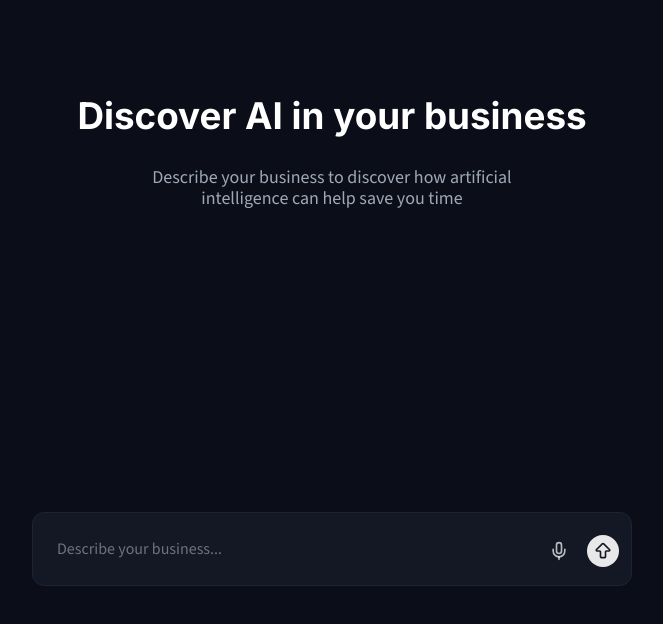
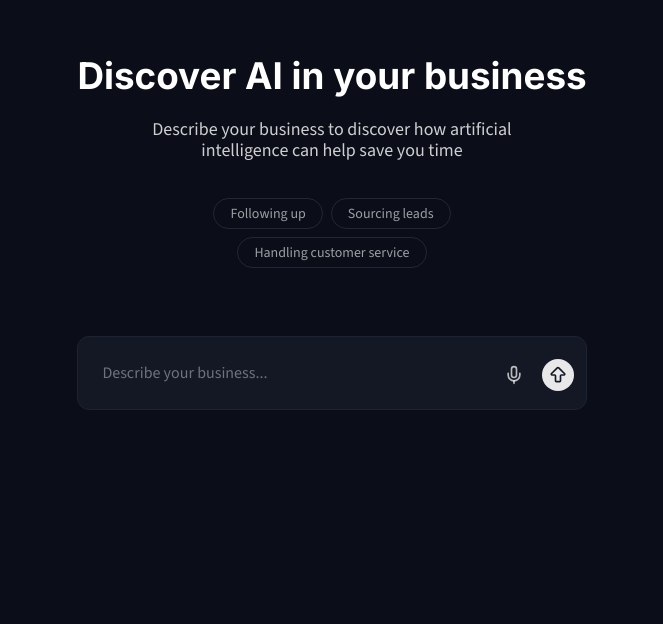
Before and after one commit to jake-harrisliston-dev/personal-ai-chatbot, a React app in the folder frontend/: page / in a window 1280 px wide. Shown: the part 166-790 px from the top of the page, without its empty margins (308-971 px from the left). Built offline with nearby package versions, Linux system fonts and the light colour scheme; the HTML template or start-up script is replaced by a standard one.

Commit message:
refactor: seperated app into components

```diff
--- a/frontend/src/App.css
+++ b/frontend/src/App.css
@@ -17,124 +17,5 @@
   justify-content: center;
   align-items: center;
   padding: 0 var(--spacing-xl);
+  height: 100%;
 }
-
-.chat-content {
-  display: flex;
-  flex-direction: column;
-  gap: var(--spacing-xxl);
-  align-items: center;
-  flex: 1;
-  justify-content: center;
-  align-items: center;
-  margin-top: 30vh;
-}
-
-/* Header Section */
-.chat-header {
-  text-align: center;
-  display: flex;
-  flex-direction: column;
-  justify-content: center;
-  align-items: center;
-  max-width: 600px;
-}
-
-.chat-header h1 {
-  font-size: var(--font-size-heading);
-  line-height: var(--line-height-tight);
-  color: var(--text-color);
-  margin-bottom: var(--spacing-xxl);
-}
-
-.subtitle {
-  font-size: var(--font-size-lg);
-  color: var(--text-secondary);
-  line-height: var(--line-height-para);
-  max-width: 400px;
-}
-
-/* Chat Card - Fixed to bottom */
-.chat-card {
-  width: 100%;
-  background-color: var(--card-color);
-  border: 1px solid var(--border-color);
-  border-radius: var(--border-radius-lg);
-  padding: var(--spacing-md) var(--spacing-md);
-  max-width: 600px;
-  position: sticky;
-  bottom: 0;
-  position: absolute;
-  bottom: var(--spacing-xxxl);
-}
-
-/* Input Container - textarea grows, button aligns to bottom */
-.input-container {
-  display: flex;
-  gap: var(--spacing-md);
-  align-items: flex-end;
-}
-
-.message-input {
-  flex: 1;
-  padding: var(--spacing-md);
-  border: none;
-  border-radius: none;
-  background-color: transparent;
-  color: var(--text-color);
-  font-family: 'Source Sans 3', sans-serif;
-  font-size: var(--font-size-base);
-  transition: var(--transition-md);
-  resize: none;
-  overflow: hidden;
-  min-height: var(--spacing-xxl);
-  max-height: 200px;
-  line-height: 1.5;
-  overflow-y: auto;
-}
-
-.message-input:focus {
-  outline: none;
-}
-
-.message-input::placeholder {
-  color: var(--text-thirdly);
-}
-
-.send-button {
-  background-color: rgba(var(--text-color-rgb), 0.9);
-  color: var(--card-color);
-  margin-bottom: 0.4rem;
-  border: none;
-  border-radius: var(--border-radius-full);
-  cursor: pointer;
-  transition: var(--transition-md);
-  flex-shrink: 0;
-  width: var(--spacing-xxl);
-  height: var(--spacing-xxl);
-}
-
-.send-button:hover {
-  background-color: rgba(var(--text-color-rgb), 1);
-}
-
-.btn-secondary {
-  background-color: transparent;
-  margin-bottom: 0.4rem;
-  color: rgba(var(--text-color-rgb), 0.7);
-  border: none;
-  cursor: pointer;
-  transition: var(--transition-md);
-  flex-shrink: 0;
-  width: var(--spacing-xxl);
-  height: var(--spacing-xxl);
-}
-
-.btn-secondary:hover {
-  color: rgba(var(--text-color-rgb), 1);
-}
-
-.button-wrap {
-  display: flex;
-  gap: var(--spacing-md);
-}
--- a/frontend/src/App.jsx
+++ b/frontend/src/App.jsx
@@ -2,50 +2,18 @@ import { useState, useRef, useEffect } from 'react'
 import './App.css'
 import Icon from './components/Icon/Icon'
 
+import LandingTitle from './components/LandingTitle/LandingTitle'
+
 function App() {
-  const [message, setMessage] = useState('')
-  const textareaRef = useRef(null)
-
-  // Auto-resize textarea as user types
-  useEffect(() => {
-    if (textareaRef.current) {
-      textareaRef.current.style.height = 'auto'
-      textareaRef.current.style.height = textareaRef.current.scrollHeight + 'px'
-    }
-  }, [message])
+  const handleSendMessage = (message) => {
+    console.log('Message sent:', message)
+    // Handle sending message here
+  }
 
   return (
     <div className="chat-page">
       <div className="container">
-        <div className="chat-content">
-          <div className="chat-header">
-            <h1>Discover AI in your business</h1>
-            <p className="subtitle">
-              Describe your business to discover how artificial intelligence can help save you time
-            </p>
-          </div>
-        </div>
-
-        <div className="chat-card">
-          <div className="input-container">
-            <textarea
-              ref={textareaRef}
-              value={message}
-              onChange={(e) => setMessage(e.target.value)}
-              placeholder="Describe your business..."
-              className="message-input"
-              rows={1}
-            />
-            <div className='button-wrap'>
-              <button className="btn-secondary">
-                <Icon name="mic" size={20} />
-              </button>
-              <button className="send-button">
-                <Icon name="submitButton" size={20} />
-              </button>
-            </div>
-          </div>
-        </div>
+        <LandingTitle />
       </div>
     </div>
   )
--- /dev/null
+++ b/frontend/src/components/ChatCard/ChatCard.jsx
@@ -0,0 +1,46 @@
+import { useState, useRef, useEffect } from 'react'
+import Icon from '../Icon/Icon'
+import "./chat-card.css"
+
+export default function ChatCard({ onSendMessage, placeholder }) {
+  const [message, setMessage] = useState('')
+  const textareaRef = useRef(null)
+
+  // Auto-resize textarea
+  useEffect(() => {
+    if (textareaRef.current) {
+      textareaRef.current.style.height = 'auto'
+      textareaRef.current.style.height = textareaRef.current.scrollHeight + 'px'
+    }
+  }, [message])
+
+  const handleSend = () => {
+    if (message.trim()) {
+      onSendMessage(message)
+      setMessage('') // Clear after sending
+    }
+  }
+
+  return (
+    <div className="chat-card">
+      <div className="input-container">
+        <textarea
+          ref={textareaRef}
+          value={message}
+          onChange={(e) => setMessage(e.target.value)}
+          placeholder={placeholder}
+          className="message-input"
+          rows={1}
+        />
+        <div className='button-wrap'>
+          <button className="btn-secondary">
+            <Icon name="mic" size={20} />
+          </button>
+          <button className="send-button" onClick={handleSend}>
+            <Icon name="submitButton" size={20} />
+          </button>
+        </div>
+      </div>
+    </div>
+  )
+}
--- /dev/null
+++ b/frontend/src/components/ChatCard/chat-card.css
@@ -0,0 +1,81 @@
+.chat-card {
+    width: 100%;
+    background-color: var(--card-color);
+    border: 1px solid var(--border-color);
+    border-radius: var(--border-radius-lg);
+    padding: var(--spacing-md) var(--spacing-md);
+    max-width: 650px;
+    bottom: 0;
+    bottom: var(--spacing-xxxl);
+  }
+
+  /* Input Container - textarea grows, button aligns to bottom */
+  .input-container {
+    display: flex;
+    gap: var(--spacing-md);
+    align-items: flex-end;
+  }
+
+  .message-input {
+    flex: 1;
+    padding: var(--spacing-md);
+    border: none;
+    border-radius: none;
+    background-color: transparent;
+    color: var(--text-color);
+    font-family: 'Source Sans 3', sans-serif;
+    font-size: var(--font-size-base);
+    transition: var(--transition-md);
+    resize: none;
+    overflow: hidden;
+    min-height: var(--spacing-xxl);
+    max-height: 200px;
+    line-height: 1.5;
+    overflow-y: auto;
+  }
+
+  .message-input:focus {
+    outline: none;
+  }
+
+  .message-input::placeholder {
+    color: var(--text-thirdly);
+  }
+
+  .send-button {
+    background-color: rgba(var(--text-color-rgb), 0.9);
+    color: var(--card-color);
+    margin-bottom: 0.4rem;
+    border: none;
+    border-radius: var(--border-radius-full);
+    cursor: pointer;
+    transition: var(--transition-md);
+    flex-shrink: 0;
+    width: var(--spacing-xxl);
+    height: var(--spacing-xxl);
+  }
+
+  .send-button:hover {
+    background-color: rgba(var(--text-color-rgb), 1);
+  }
+
+  .btn-secondary {
+    background-color: transparent;
+    margin-bottom: 0.4rem;
+    color: rgba(var(--text-color-rgb), 0.7);
+    border: none;
+    cursor: pointer;
+    transition: var(--transition-md);
+    flex-shrink: 0;
+    width: var(--spacing-xxl);
+    height: var(--spacing-xxl);
+  }
+
+  .btn-secondary:hover {
+    color: rgba(var(--text-color-rgb), 1);
+  }
+
+  .button-wrap {
+    display: flex;
+    gap: var(--spacing-md);
+  }
--- /dev/null
+++ b/frontend/src/components/LandingTitle/LandingTitle.jsx
@@ -0,0 +1,29 @@
+import React from "react";
+import "./landing-title.css"
+
+import ChatCard from "../ChatCard/ChatCard"
+
+export default function LandingTitle ({}) {
+
+    return(
+        <div className="landing-title-wrap">
+            <div className="chat-header">
+                <h1>Discover AI in your business</h1>
+                <p className="subtitle">
+                    Describe your business to discover how artificial intelligence can help save you time
+                </p>
+            </div>
+
+            <div className="suggestions-wrap">
+                <div className="hor-wrap">
+                    <div className="suggestion-button">Following up</div>
+                    <div className="suggestion-button">Sourcing leads</div>
+                </div>
+                <div className="suggestion-button">Handling customer service</div>
+            </div>
+
+            <ChatCard placeholder={"Describe your business..."} />
+        </div>
+
+    )
+}
--- /dev/null
+++ b/frontend/src/components/LandingTitle/landing-title.css
@@ -0,0 +1,66 @@
+.landing-title-wrap {
+    display: flex;
+    flex-direction: column;
+    gap: var(--spacing-xxl);
+    align-items: center;
+    flex: 1;
+    justify-content: center;
+    align-items: center;
+    height: 100vh;
+  }
+
+/* Header Section */
+.chat-header {
+    text-align: center;
+    display: flex;
+    flex-direction: column;
+    justify-content: center;
+    align-items: center;
+    max-width: 600px;
+  }
+
+  .chat-header h1 {
+    font-size: var(--font-size-heading);
+    line-height: var(--line-height-tight);
+    color: var(--text-color);
+    margin-bottom: var(--spacing-xl);
+  }
+
+  .subtitle {
+    font-size: var(--font-size-lg);
+    color: rgb(var(--text-color-rgb), 0.8);
+    line-height: var(--line-height-para);
+    max-width: 400px;
+}
+
+.suggestions-wrap {
+      margin-bottom: var(--spacing-xxl);
+      display: flex;
+      flex-direction: column;
+      justify-content: center;
+      align-items: center;
+
+  }
+
+    .hor-wrap {
+    display: flex;
+    flex-direction: row;
+    }
+
+    .suggestion-button {
+    border: 1px solid rgb(var(--text-color-rgb), 0.1);
+    padding: var(--spacing-xs) var(--spacing-lg);
+    border-radius: var(--border-radius-pill);
+    color: rgb(var(--text-color-rgb), 0.6);
+    font-size: var(--font-size-sm);
+    margin: var(--spacing-xs);
+    flex-shrink: 0;
+    flex-grow: 0;
+}
+
+.suggestion-button:hover {
+    color: rgb(var(--text-color-rgb), 1);
+    background-color: rgb(var(--text-color-rgb), 0.05);
+    border: 1px solid rgb(var(--text-color-rgb), 0.2);
+    cursor: pointer;
+}
--- a/frontend/src/index.css
+++ b/frontend/src/index.css
@@ -51,6 +51,7 @@
   --border-radius-md: 8px;
   --border-radius-lg: 12px;
   --border-radius-xl: 16px;
+  --border-radius-pill: 300px;
   --border-radius-full: 50%;
 
   /* Line heights */
```
